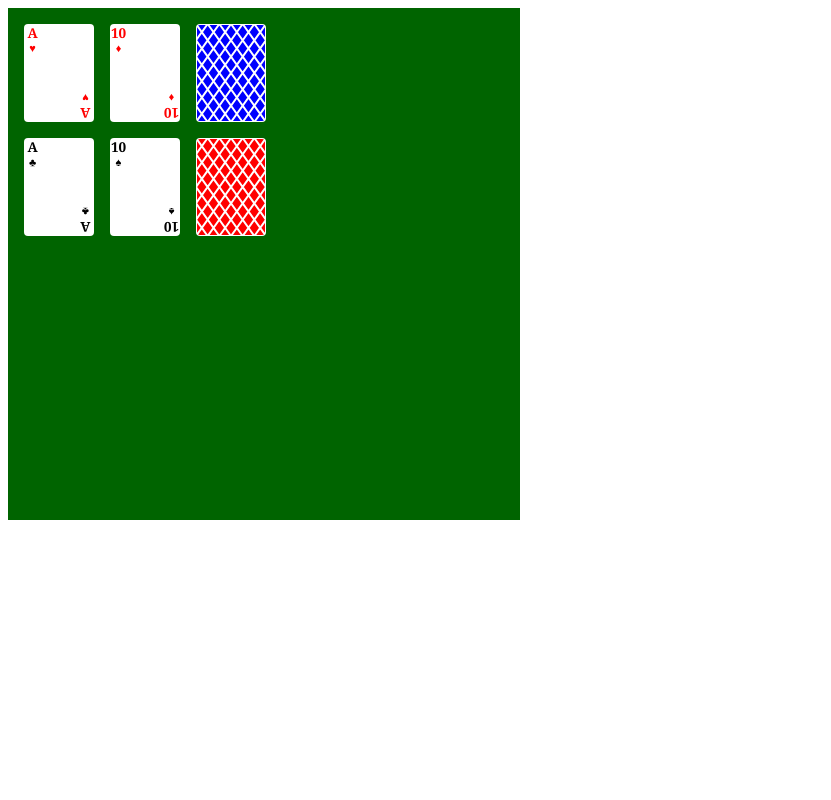
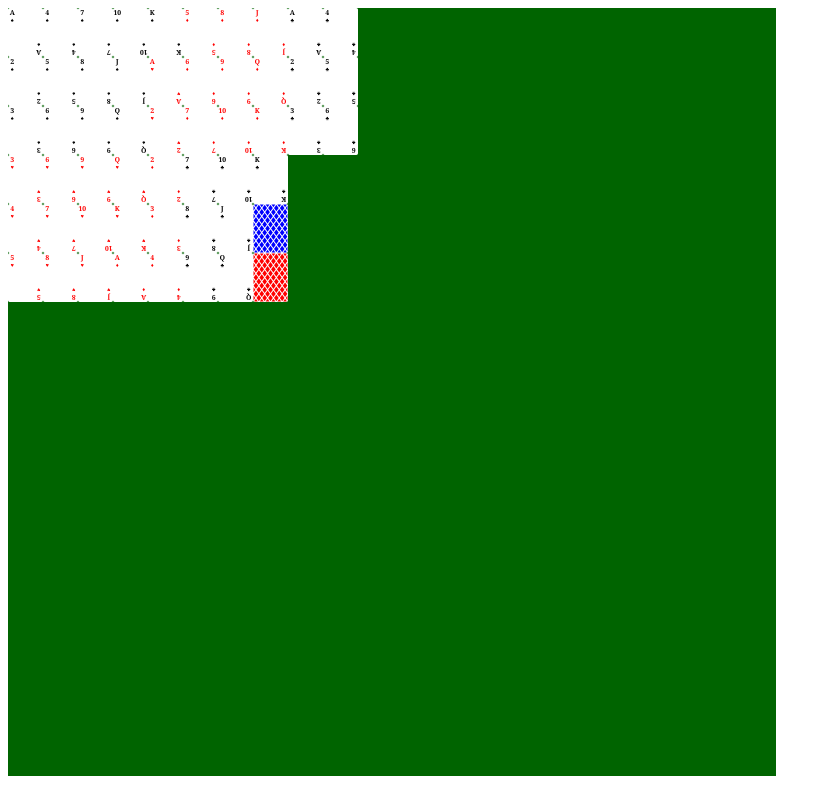
Before and after one commit to pancake423/online-nertz, a website with bundled scripts: page public/index.html in a window 1280 px wide. Shown: the whole page, without its empty margins (0-831 px from the left). Built offline with nearby package versions, Linux system fonts and the light colour scheme.

Commit message:
added spritesheets
new module to create sprite sheets out of the card faces, ready to be loaded into webgl.

```diff
--- a/public/index.html
+++ b/public/index.html
@@ -4,8 +4,8 @@
 <body>
     <canvas
         id="c"
-        width="512"
-        height="512"
+        width="768"
+        height="768"
         style="background-color: darkgreen"
     ></canvas>
 </body>
--- a/public/scripts/index.js
+++ b/public/scripts/index.js
@@ -1,27 +1,27 @@
-import * as cr from "/scripts/card-renderer.js";
+import * as ss from "/scripts/spritesheet.js";
 import { mat3, mat4 } from "/gl-matrix/index.js"; // for future reference
 
 var c;
 var ctx;
 
-console.log("1" in cr.FACE_VALUES);
-
 window.onload = () => {
   c = document.getElementById("c");
   ctx = c.getContext("2d");
 
-  ctx.drawImage(cr.drawCardFace("hearts", "A"), 16, 16);
-  ctx.drawImage(cr.drawCardFace("diamonds", "10"), 32 + cr.CARD_W, 16);
-  ctx.drawImage(cr.drawCardFace("clubs", "A"), 16, 32 + cr.CARD_H);
-  ctx.drawImage(
-    cr.drawCardFace("spades", "10"),
-    32 + cr.CARD_W,
-    32 + cr.CARD_H,
-  );
-  ctx.drawImage(
-    cr.drawCardBack("red", "classic"),
-    48 + cr.CARD_W * 2,
-    32 + cr.CARD_H,
-  );
-  ctx.drawImage(cr.drawCardBack("blue", "classic"), 48 + cr.CARD_W * 2, 16);
+  const spriteSheets = ss.makeSpriteSheets([
+    ["blue", "classic"],
+    ["red", "classic"],
+  ]);
+  console.log(ss.getFaceLoc("hearts", "3"));
+  console.log(ss.getBackLoc(2));
+
+  for (let i = 0; i < spriteSheets.length; i++) {
+    ctx.drawImage(
+      spriteSheets[i],
+      (spriteSheets[i].width / 2) * Math.floor(i / 2),
+      (spriteSheets[i].height / 2) * (i % 2),
+      spriteSheets[i].width / 2,
+      spriteSheets[i].height / 2,
+    );
+  }
 };
--- /dev/null
+++ b/public/scripts/spritesheet.js
@@ -0,0 +1,91 @@
+/*
+make sprite sheets out of all of the possible card faces we need for the game.
+also maintains a lookup of where to find each card face.
+
+There are four 5x3 spritesheets.
+There is space for up to 60 card faces- 52 for the fronts, and up to 8 players.
+*/
+import * as cr from "/scripts/card-renderer.js";
+
+let CARD_LOOKUP = {};
+const SHEET_DIMENSIONS = [5, 3]; // 5 wide, 3 high (in cards)
+const N_SHEETS = 4;
+let SHEETS = [];
+let SHEETS_CTX = [];
+let idx = [0, 0, 0];
+/*
+initialize sprite sheets and add the 52 standard card faces.
+
+playerCards is an array of [[color, design], ]
+NOTE: must have 8 items or less, or this will break
+*/
+function makeSpriteSheets(playerCards) {
+  // reset sprite sheets (in case of new games)
+  idx = [0, 0, 0];
+  CARD_LOOKUP = {};
+  SHEETS = [];
+  SHEETS_CTX = [];
+
+  // initialize empty sprite sheets
+  for (let i = 0; i < N_SHEETS; i++) {
+    const c = new OffscreenCanvas(
+      cr.CARD_W * SHEET_DIMENSIONS[0],
+      cr.CARD_H * SHEET_DIMENSIONS[1],
+    );
+    SHEETS.push(c);
+    SHEETS_CTX.push(c.getContext("2d"));
+  }
+  // add standard cards to spritesheets
+  for (const suit of cr.FACE_SUITS) {
+    for (const value of cr.FACE_VALUES) {
+      addImageToSheet(cr.drawCardFace(suit, value), suit[0] + value);
+    }
+  }
+  // add player cards to spritesheets
+  for (let i = 0; i < playerCards.length; i++) {
+    const [color, design] = playerCards[i];
+    addImageToSheet(cr.drawCardBack(color, design), "p" + i);
+  }
+
+  // return spritesheets as a list of image bitmaps.
+  return SHEETS.map((c) => c.transferToImageBitmap());
+}
+
+/*
+adds a new card image to the correct position in the spritesheet,
+adds it to the card lookup table, and increments the spritesheet position.
+*/
+function addImageToSheet(img, loc) {
+  const ctx = SHEETS_CTX[idx[0]];
+  ctx.drawImage(img, idx[1] * cr.CARD_W, idx[2] * cr.CARD_H);
+  CARD_LOOKUP[loc] = idx;
+  idx = nextIndex(idx);
+}
+
+/*
+idx is a list of [sheet, x, y].
+returns the new index of the next valid location.
+*/
+function nextIndex(idx) {
+  let [sheet, x, y] = idx;
+  y++;
+  if (y >= SHEET_DIMENSIONS[1]) {
+    y = 0;
+    x++;
+  }
+  if (x >= SHEET_DIMENSIONS[0]) {
+    x = 0;
+    sheet++;
+  }
+  return [sheet, x, y];
+}
+
+function getFaceLoc(suit, value) {
+  return CARD_LOOKUP[suit[0] + value];
+}
+
+function getBackLoc(playerID) {
+  return CARD_LOOKUP["p" + playerID];
+}
+
+export { makeSpriteSheets, getFaceLoc, getBackLoc };
```
